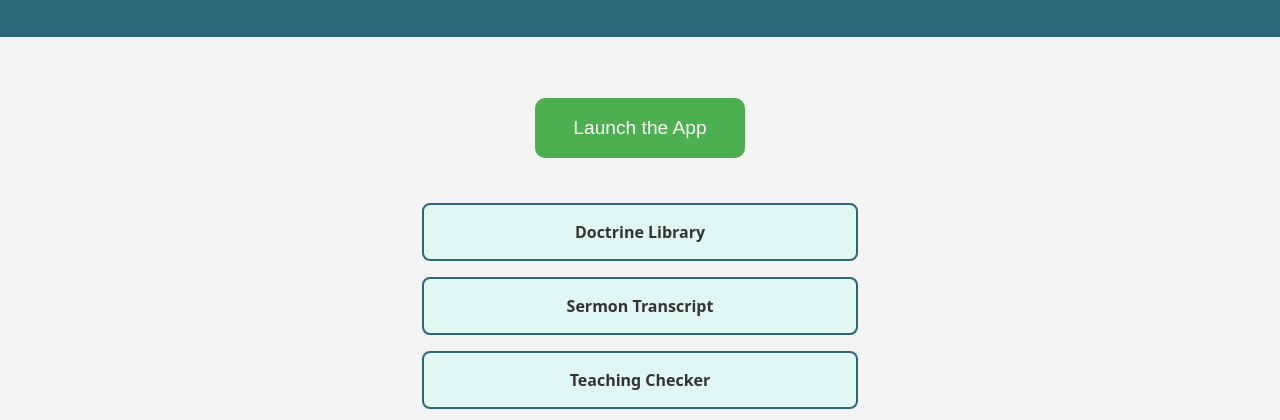
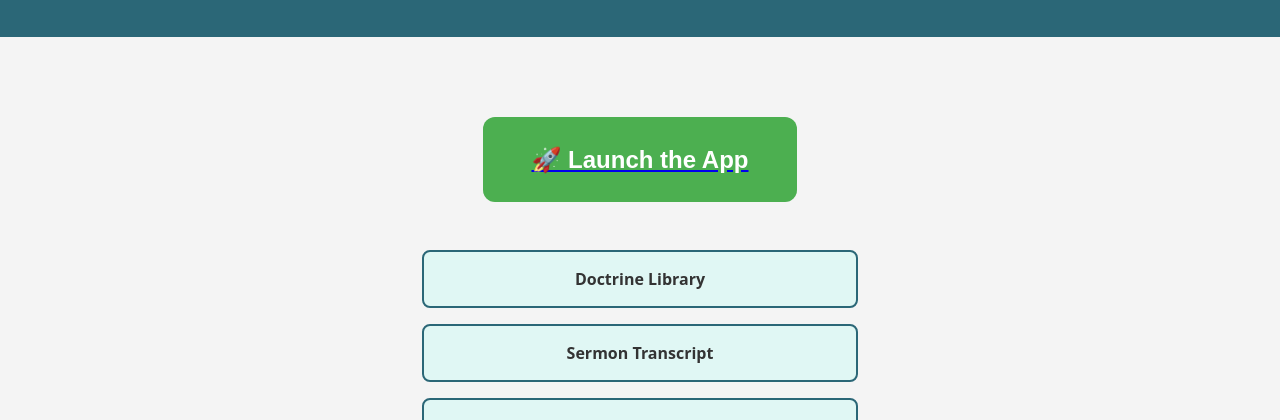
Before and after one commit to PaulusObey/Theoguard, a plain HTML site: page index.html in a window 1280 px wide. Shown: the part 315-735 px from the top of the page. Drawn offline with Linux system fonts and the light colour scheme.

Commit message:
Add files via upload

```diff
--- a/index.html
+++ b/index.html
@@ -32,12 +32,15 @@
     .launch-btn {
       background: #4CAF50;
       color: white;
-      font-size: 1.2em;
-      padding: 1em 2em;
+      font-size: 1.5em;
+      font-weight: bold;
+      padding: 1.2em 2em;
       border: none;
-      border-radius: 10px;
+      border-radius: 12px;
       cursor: pointer;
-      margin: 1.5em 0;
+      margin: 2em auto;
+      display: block;
+      width: fit-content;
     }
     .features div {
       background: #e0f7f4;
@@ -64,7 +67,7 @@
     <p>A biblical discernment tool for testing teachings and defending the faith</p>
   </header>
   <div class="container">
-    <a href="app.html"><button class="launch-btn">Launch the App</button></a>
+    <a href="app.html"><button class="launch-btn">🚀 Launch the App</button></a>
     <div class="features">
       <div>Doctrine Library</div>
       <div>Sermon Transcript</div>
```
